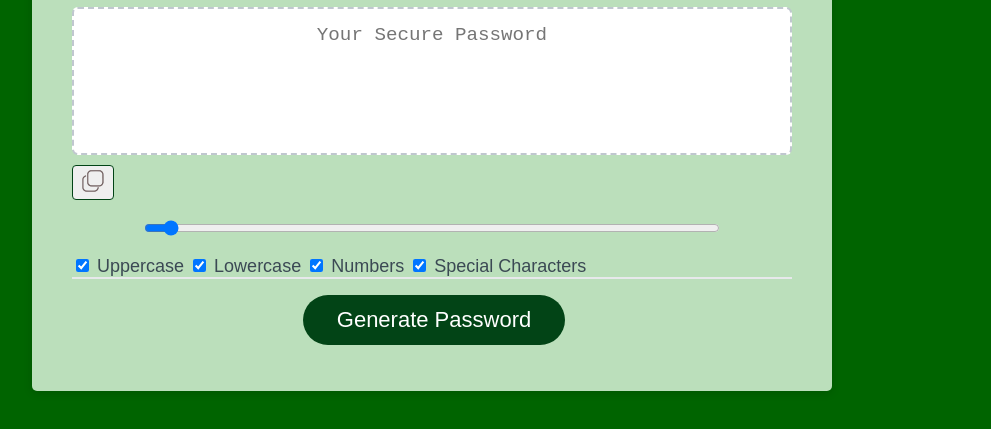
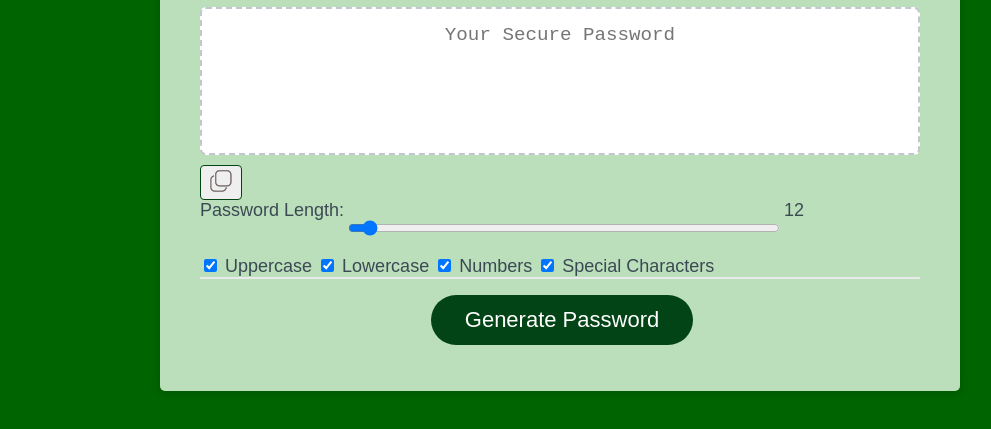
Before and after one commit to Johny49/password-generator, a plain HTML site: page index.html in a window 1280 px wide. Shown: the part 241-670 px from the top of the page, without its empty margins (80-1071 px from the left). Drawn offline with Linux system fonts and the light colour scheme.

Commit message:
updated pw length range slider to include output; minor tweaks to css

```diff
--- a/assets/css/style.css
+++ b/assets/css/style.css
@@ -21,7 +21,7 @@ body {
   padding-top: 30px;
   padding-left: 20px;
   padding-right: 20px;
-  width: 80%;
+  width: 100%;
 }
 
 header {
@@ -73,7 +73,7 @@ header {
 
 .copy-to-clipboard {
   position: relative;
-  display: inline-block;
+  display: block;
 }
 
 /* tooltip for copy to clipboard with 0.5 sec delay */
@@ -99,15 +99,13 @@ header {
 
 .slide-container {
   text-align: center;
+  display: flex;
+  -ms-flex-align: center;
 }
 
 #pw-range {
-  margin: 20px 0;
-  width: 80%;
-}
-
-#pw-range:focus {
-  outline: none;
+  margin: 20px 4px;
+  width: 60%;
 }
 
 .card-footer {
@@ -175,6 +173,10 @@ button[disabled] {
 }
 
 @media (max-width: 690px) {
+  #pw-length {
+    padding-right: 8px;
+  }
+
   .btn {
     font-size: 1rem;
     margin: 16px 0px 0px 0px;
--- a/assets/script/script.js
+++ b/assets/script/script.js
@@ -1,7 +1,7 @@
 // Assignment Code
 var generateBtn = document.querySelector("#generate");
+var copyBtn = document.querySelector("#copy-btn");
 var pwRange = document.querySelector("#pw-range");
-var copyBtn = document.querySelector("#copy-btn");
 
 function generatePassword() {
   // get value from pwLength slider input
@@ -59,24 +59,9 @@ function writePassword() {
 }
 
 // // Get value for password length slider and add to slider as bubble
-
-// function setPwValue(range, pwValueBubble) {
-//   const value = pwRange.value;
-//   const min = pwRange.min;
-//   const max = pwRange.max;
-//   const newValue = Number(((value - min) * 100) / (max - min));
-//   pwValueBubble.innerhtml = value
-
-//   pwValueBubble.style.left = newValue = "%";
-// }
-
-// Add event listener to pw-length range input slider
-// pwRange.addEventListener("input", () => {
-//   pwValueBubble.innerhtml = rangel.value;
-// });
-// pwRange.addEventListener("input", () => {
-//   setPwValue(pwRange, pwValueBubble);
-// });
+function outputUpdate(vol) {
+   document.querySelector("#pw-length").value = vol;
+}
 
 // Add event listener to generate button
 generateBtn.addEventListener("click", writePassword);
--- a/index.html
+++ b/index.html
@@ -34,10 +34,10 @@
           </div>
           <!-- slider to set password length with value bubble-->
           <div class="slide-container">
-            <input id="pw-range" type="range" name="pw-length" id="pw-length"
-              min="8" max="128" value="12" step="1"
-              class="slider" itemid="pw-length">
-            <output for="slider" onforminput="pw-length.valueAsNumber;"></output>
+            <label id="range-lbl" for="pw-length">Password Length:</label>
+            <input id="pw-range" type="range" min="8" max="128" value="12"
+              step="1" oninput="outputUpdate(value)">
+            <output id="pw-length" for="pw-range">12</output>
           </div>
           <!-- password character criteria inputs-->
           <input type="checkbox" name="uppercase" id="uppercase" checked>
```
